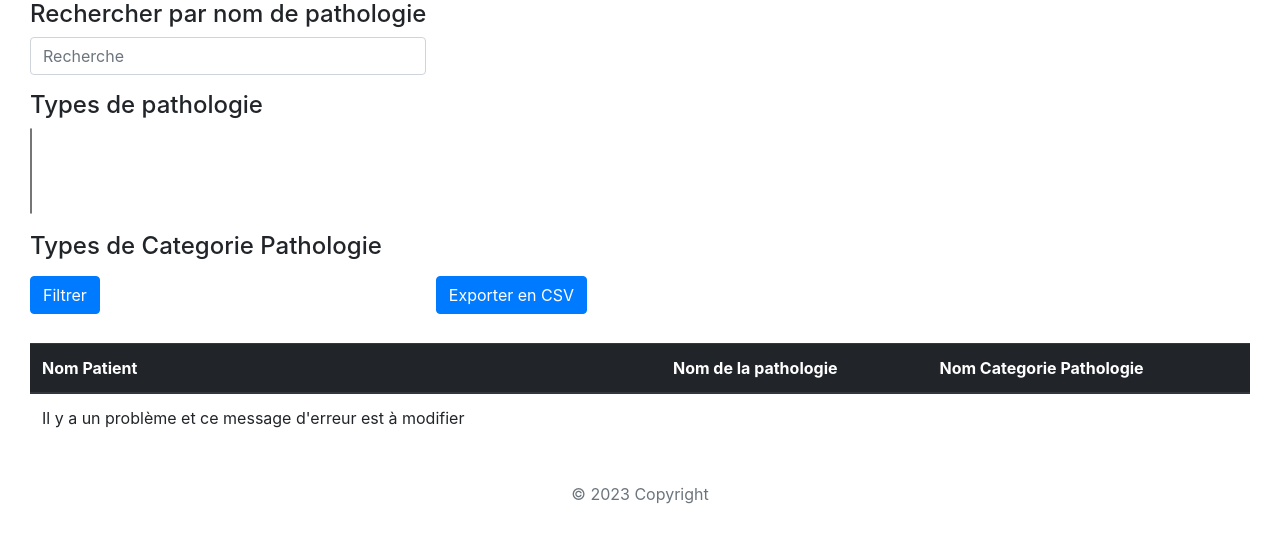
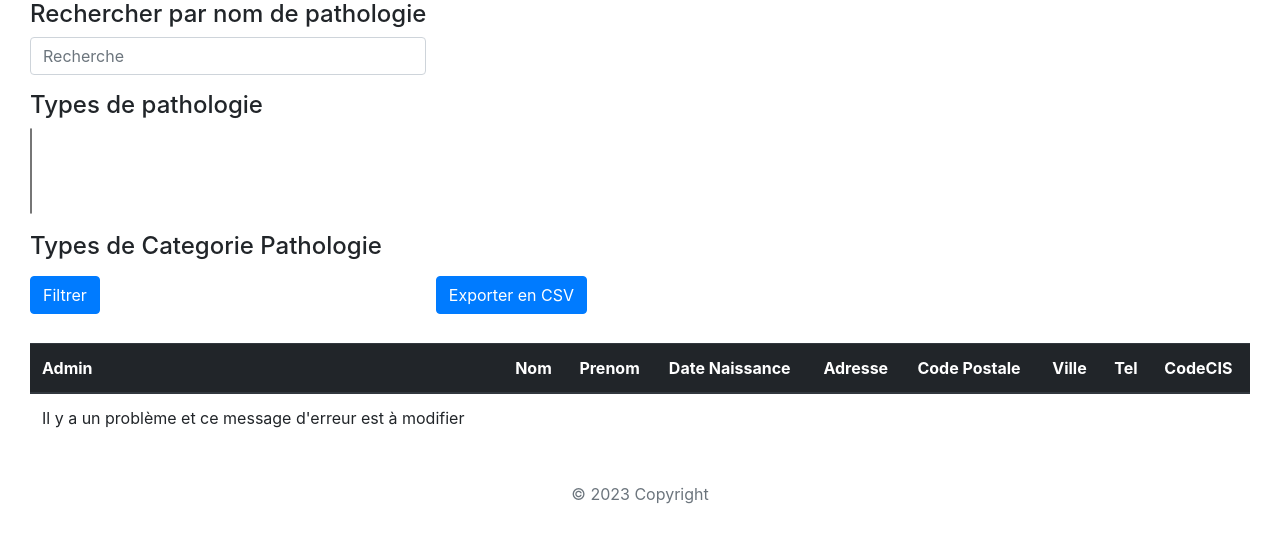
Before and after one commit to lucas-besson/S3.01-Misson-2, a Flask app: page /visualisation/filtre/show in a window 1280 px wide. Shown: the part 66-609 px from the top of the page. Run offline with Flask 3, Linux system fonts and the light colour scheme; data that the repository does not hold is empty; some libraries are stand-ins or nearby versions.

Commit message:
Finialisation du filtre + ajout de messahe flash pour validation d'un patient

```diff
--- a/controllers/filtre.py
+++ b/controllers/filtre.py
@@ -25,13 +25,10 @@
     types = session.get('types', None)
     filter_types = session.get('filter_types', None)
     temp = filtrer_patients(filter_word, types, filter_types)
-    print("je suis ici")
-    print(temp)
 
-    csv_data = "nom;nomPathologie;nomCategoriePathologie\n"
+    csv_data = "Identifiant du patient;Nom;Prénom;Date de Naissance;Adresse;Code Postale;Ville;Tel;CodeCIS;\n"
     for i in temp:
-        csv_data += i['nom'] + ";" + i['nomPathologie'] + ";"+ i['nomCategoriePathologie'] + "\n"
-
+        csv_data += str(i['idPatient']) + ";" + str(i['nom']) + ";" + str(i['prenom']) + ";" + str(i['dateNaissance']) + ";" + str(i['adresse']) + ";" + str(i['codePostale']) + ";" + str(i['ville']) + ";" + str(i['telephone']) + ";" + str(i['CodeCIS']) + ";\n"
     with open("patient.csv", "w") as csv_file:
         csv_file.write(csv_data)
 
--- a/controllers/patient.py
+++ b/controllers/patient.py
@@ -64,6 +64,8 @@
         return render_template('/patient/add_patient.html', erreurs=erreurs, data=data)
     else:
         patient_add(nomPatient, prenomPatient, dateNaissancePatient, adressePatient, villePatient, codePostalePatient, telephonePatient)
+        message = "Le patient " + nomPatient + " " + prenomPatient + " a bien été ajouté"
+        flash(message, 'alert-success')
         return redirect(url_for('patient.show_patient'))
 
 @patient.route('/patient/edit/add_pathologie', methods=['GET'])
--- a/models/dao_filtre.py
+++ b/models/dao_filtre.py
@@ -6,11 +6,13 @@
 def filtrer_patients(filter_word, types, filter_types):
     connection = get_db()
     cursor = connection.cursor()
-    sql = '''SELECT nom, nomPathologie, nomCategoriePathologie
+    sql = '''SELECT Patient.idPatient,nom,prenom,dateNaissance,adresse,codePostale,ville,telephone,GROUP_CONCAT(DISTINCT nomPathologie SEPARATOR ', ') AS nomPathologie, GROUP_CONCAT(DISTINCT nomCategoriePathologie SEPARATOR ', ') AS nomCategoriePathologie,GROUP_CONCAT(DISTINCT codeCIS SEPARATOR ', ') AS CodeCIS
              FROM Patient
              INNER JOIN estMaladeDe emd ON Patient.idPatient = emd.idPatient
              INNER JOIN Pathologie P ON emd.idPathologie = P.idPathologie
-             INNER JOIN categoriePathologie cP ON P.idCategoriePathologie = cP.idCategoriePathologie'''
+             INNER JOIN categoriePathologie cP ON P.idCategoriePathologie = cP.idCategoriePathologie
+             INNER JOIN Correspondance C ON Patient.idPatient = C.idPatient
+             INNER JOIN Medicament M ON C.idMed = M.idMed'''
     list_param = []
     condition_and = ""
 
@@ -44,6 +46,9 @@
                 sql = sql + " OR "
             list_param.append(item)
         sql = sql + ")"
+    sql = sql + " GROUP BY Patient.idPatient, nom, prenom, dateNaissance, adresse, codePostale, ville, telephone"
+
+    print(sql)
 
     tuple_sql = tuple(list_param)
     cursor.execute(sql, tuple_sql)
--- a/templates/_nav.html
+++ b/templates/_nav.html
@@ -1,7 +1,7 @@
 <nav class="navbar navbar-expand-lg navbar-light bg-green">
             <div class="container">
                <a class="navbar-brand" href="#">
-               <img class="logo" src="static/assets/logo_morlaix-coupe.png" alt="Logo de la communauté">
+               <img class="logo" src="/static/assets/logo_morlaix-coupe.png" alt="Logo de la communauté">
                <span class="text-white ml-2">Morlaix Communauté</span>
                </a>
                <button class="navbar-toggler" type="button" data-bs-toggle="collapse" data-bs-target="#navbarNav" aria-controls="navbarNav" aria-expanded="false" aria-label="Toggle navigation">
--- a/templates/visualisation/filtre_patient.html
+++ b/templates/visualisation/filtre_patient.html
@@ -53,18 +53,30 @@
         <table class="table table-hover">
             <thead class="thead-dark">
                 <tr>
-                    <th>Nom Patient</th>
-                    <th>Nom de la pathologie</th>
-                    <th>Nom Categorie Pathologie</th>
+                    <th>Admin</th>
+                    <th>Nom</th>
+                    <th>Prenom</th>
+                    <th>Date Naissance</th>
+                    <th>Adresse</th>
+                    <th>Code Postale</th>
+                    <th>Ville</th>
+                    <th>Tel</th>
+                    <th>CodeCIS</th>
                 </tr>
             </thead>
             <tbody>
                 {% if items_filtre | length >= 1 %}
                     {% for ligne in items_filtre %}
                     <tr>
+                        <td>{{ ligne.idPatient }}</td>
                         <td>{{ ligne.nom }}</td>
-                        <td>{{ ligne.nomPathologie }}</td>
-                        <td>{{ ligne.nomCategoriePathologie }}</td>
+                        <td>{{ ligne.prenom }}</td>
+                        <td>{{ ligne.dateNaissance }}</td>
+                        <td>{{ ligne.adresse }}</td>
+                        <td>{{ ligne.codePostale }}</td>
+                        <td>{{ ligne.ville }}</td>
+                        <td>{{ ligne.telephone }}</td>
+                        <td>{{ ligne.CodeCIS }}</td>
                     </tr>
                     {% endfor %}
                 {% else %}
```
